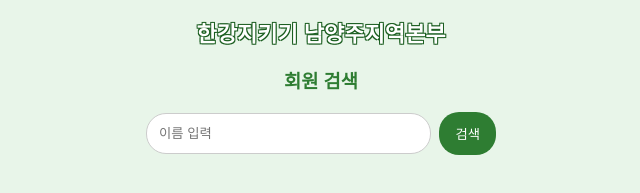
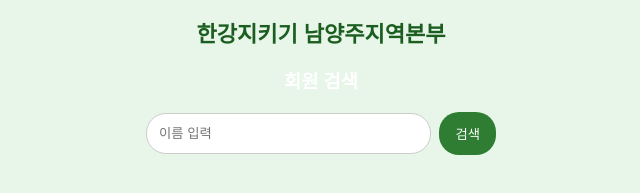
Before and after one commit to fafafadola/member-card, a plain HTML site: page index.html in a window 1280 px wide. Shown: the part 117-310 px from the top of the page, without its empty margins (319-959 px from the left). Drawn offline with Linux system fonts and the light colour scheme; no server answers.

Commit message:
Add files via upload

```diff
--- a/index.html
+++ b/index.html
@@ -19,19 +19,15 @@ body {
   margin-top: 15px;
 }
 
-/* 제목 */
+/* ✅ 제목 (초록색) */
 h1 {
   font-size: 22px;
-  color: white;
-  text-shadow:
-    -1px -1px 0 #1b5e20,
-     1px -1px 0 #1b5e20,
-    -1px  1px 0 #1b5e20,
-     1px  1px 0 #1b5e20;
+  color: #1b5e20;
 }
 
+/* ✅ 회원검색 (흰색) */
 h3 {
-  color: #2e7d32;
+  color: white;
 }
 
 /* 검색창 */
@@ -138,7 +134,6 @@ h3 {
 
 <body>
 
-<!-- ✅ 로고 적용 완료 -->
 <img src="https://raw.githubusercontent.com/fafafadola/member-card/main/logo.png" class="logo">
 
 <h1>한강지키기 남양주지역본부</h1>
```
